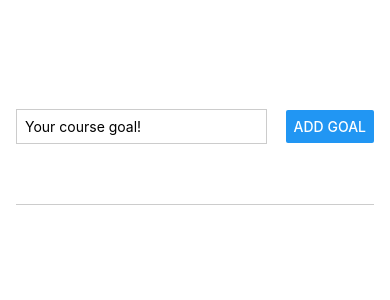
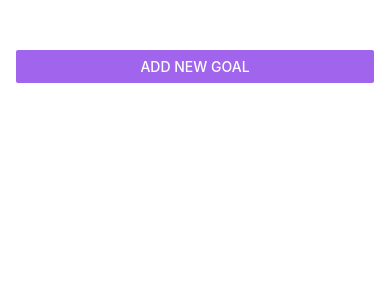
Before and after one commit to Jason852/GoalsApp, a React Native app in the folder GoalsApplication/: screen / in a window 390 px wide. Shown: the top 300 px of the page. Built offline with nearby package versions, Linux system fonts and the light colour scheme.

Commit message:
Finished last touches

```diff
--- a/GoalsApplication/App.js
+++ b/GoalsApplication/App.js
@@ -1,17 +1,28 @@
 import { useState } from "react";
-import { StyleSheet, View, FlatList } from "react-native";
+import { StyleSheet, View, FlatList, Button } from "react-native";
+import { StatusBar } from "expo-status-bar";
 
 import GoalItem from "./components/GoalItem";
 import GoalInput from "./components/GoalInput";
 
 export default function App() {
+  const [modalIsVisible, setModalIsVisible] = useState(false);
   const [courseGoals, setCourseGoals] = useState([]);
+
+  function startAddGoalHandler() {
+    setModalIsVisible(true);
+  }
+
+  function endAddGoalHandler() {
+    setModalIsVisible(false);
+  }
 
   function addGoalHandler(enteredGoalText) {
     setCourseGoals((currentCourseGoals) => [
       ...currentCourseGoals,
       { text: enteredGoalText, id: Math.random().toString() },
     ]);
+    endAddGoalHandler();
   }
 
   function deleteGoalHandler(id) {
@@ -21,8 +32,19 @@
   }
 
   return (
+    <>
+      <StatusBar style="light" />
       <View style={styles.appContainer}>
-      <GoalInput onAddGoal={addGoalHandler} />
+        <Button
+          title="Add New Goal"
+          color="#a065ec"
+          onPress={startAddGoalHandler}
+        />
+        <GoalInput
+          visible={modalIsVisible}
+          onAddGoal={addGoalHandler}
+          onCancel={endAddGoalHandler}
+        />
         <View style={styles.goalsContainer}>
           <FlatList
             data={courseGoals}
@@ -41,6 +63,7 @@
           />
         </View>
       </View>
+    </>
   );
 }
 
--- a/GoalsApplication/app.json
+++ b/GoalsApplication/app.json
@@ -5,6 +5,7 @@
     "version": "1.0.0",
     "orientation": "portrait",
     "icon": "./assets/icon.png",
+    "backgroundColor": "#1e085a",
     "userInterfaceStyle": "light",
     "splash": {
       "image": "./assets/splash.png",
--- a/GoalsApplication/components/GoalInput.js
+++ b/GoalsApplication/components/GoalInput.js
@@ -1,5 +1,12 @@
 import { useState } from "react";
-import { StyleSheet, View, TextInput, Button } from "react-native";
+import {
+  StyleSheet,
+  View,
+  TextInput,
+  Button,
+  Modal,
+  Image,
+} from "react-native";
 
 function GoalInput(props) {
   const [enteredGoalText, setEnteredGoalText] = useState("");
@@ -14,15 +21,28 @@
   }
 
   return (
+    <Modal visible={props.visible} animationType="slide">
       <View style={styles.inputContainer}>
+        <Image
+          source={require("../assets/images/goalimg.png")}
+          style={styles.image}
+        />
         <TextInput
           style={styles.textInput}
           placeholder="Your course goal!"
           onChangeText={goalInputHandler}
           value={enteredGoalText}
         />
-      <Button title="Add Goal" onPress={addGoalHandler} />
+        <View style={styles.buttonContainer}>
+          <View style={styles.button}>
+            <Button title="Add Goal" onPress={addGoalHandler} color="#b180f0" />
           </View>
+          <View style={styles.button}>
+            <Button title="Cancel" onPress={props.onCancel} color="#f31282" />
+          </View>
+        </View>
+      </View>
+    </Modal>
   );
 }
 export default GoalInput;
@@ -30,18 +50,31 @@
 const styles = StyleSheet.create({
   inputContainer: {
     flex: 1,
-    flexDirection: "row",
-    justifyContent: "space-between",
+    justifyContent: "center",
     alignItems: "center",
-    marginBottom: 24,
-    borderBottomWidth: 1,
-    borderBottomColor: "#cccccc",
+    padding: 16,
+    backgroundColor: "#311b6b",
+  },
+  image: {
+    width: 100,
+    height: 100,
+    margin: 20,
   },
   textInput: {
     borderWidth: 1,
-    borderColor: "#cccccc",
-    width: "70%",
-    marginRight: 8,
-    padding: 8,
+    borderRadius: 6,
+    borderColor: "#e4d0ff",
+    backgroundColor: "#e4d0ff",
+    color: "#120438",
+    width: "100%",
+    padding: 16,
+  },
+  buttonContainer: {
+    marginTop: 16,
+    flexDirection: "row",
+  },
+  button: {
+    width: "30%",
+    marginHorizontal: 8,
   },
 });
--- a/GoalsApplication/components/GoalItem.js
+++ b/GoalsApplication/components/GoalItem.js
@@ -2,11 +2,15 @@
 
 function GoalItem(props) {
   return (
-    <Pressable onPress={props.onDeleteItem.bind(this, props.id)}>
-      <View style={styles.goalItem}>
+    <View style={styles.goalItem}>
+      <Pressable
+        android_ripple={{ color: "#210644" }}
+        onPress={props.onDeleteItem.bind(this, props.id)}
+        style={({ pressed }) => pressed && styles.pressedItem}
+      >
         <Text style={styles.goalText}>{props.text}</Text>
-      </View>
-    </Pressable>
+      </Pressable>
+    </View>
   );
 }
 
@@ -15,11 +19,14 @@
 const styles = StyleSheet.create({
   goalItem: {
     margin: 8,
-    padding: 15,
     borderRadius: 6,
     backgroundColor: "#5e0acc",
   },
+  pressedItem: {
+    opacity: 0.5,
+  },
   goalText: {
     color: "#fff",
+    padding: 8,
   },
 });
```
Also changed, not shown: GoalsApplication/assets/images/goalimg.png (added). Lines whose indentation alone changed are shown as unchanged.
